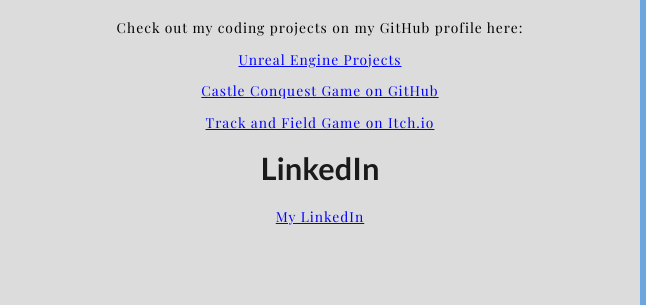
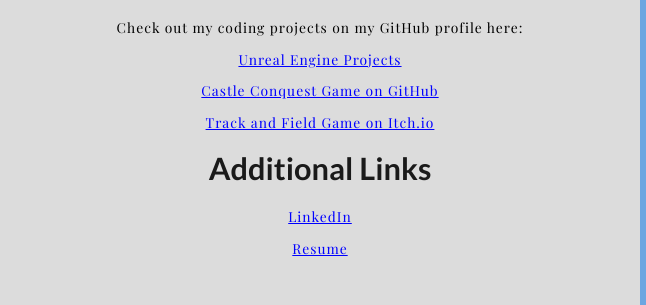
Before and after one commit to Npelletier91/Npelletier91.github.io, a plain HTML site: page index.html in a window 1280 px wide. Shown: the part 1625-1930 px from the top of the page, 0-646 px from the left. Drawn offline with nearby package versions, Linux system fonts and the light colour scheme.

Commit message:
added resume

```diff
--- a/index.html
+++ b/index.html
@@ -160,13 +160,17 @@
                 <a href="https://nicolaspelletier.itch.io/track-and-field"
                    target="_blank">Track and Field Game on Itch.io</a>
             </p>
-            <h1>LinkedIn</h1>
-            <p class="center"><a href="https://www.linkedin.com/in/nicolas-pelletier-ab0b6a268" target="_blank">My LinkedIn</a></p>
-        </div>
+            <h1>Additional Links</h1>
+            <p class="center"><a href="https://www.linkedin.com/in/nicolas-pelletier-ab0b6a268" target="_blank">LinkedIn</a></p>
+
+
+            <p class="center"><a href="https://docs.google.com/document/d/1fBlrtccNKqebRN0xyxNKS_Hvl76OHp8zRUOkWw-5rt8/edit?usp=sharing" target="_blank">Resume</a></p>
+
+
+</div>
         <!--Right column-->
         <div class="Column_2">
             <br>
-
             <a href="https://github.com/Npelletier91" target="_blank"><img src="images/GitHub.png"
                     alt="GitHub Logo"></a>
         </div>
```
